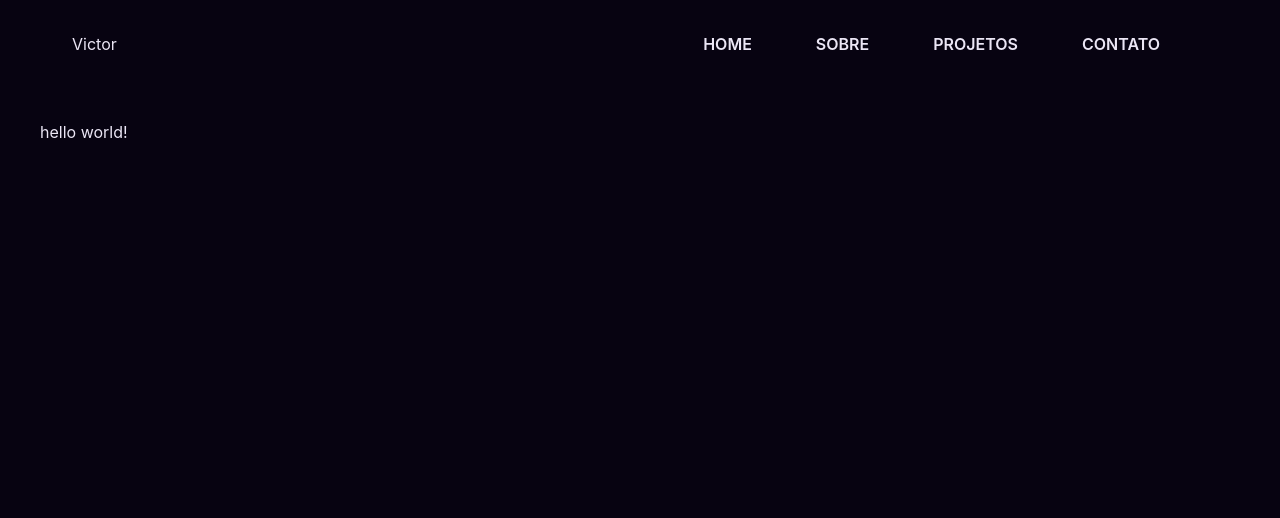
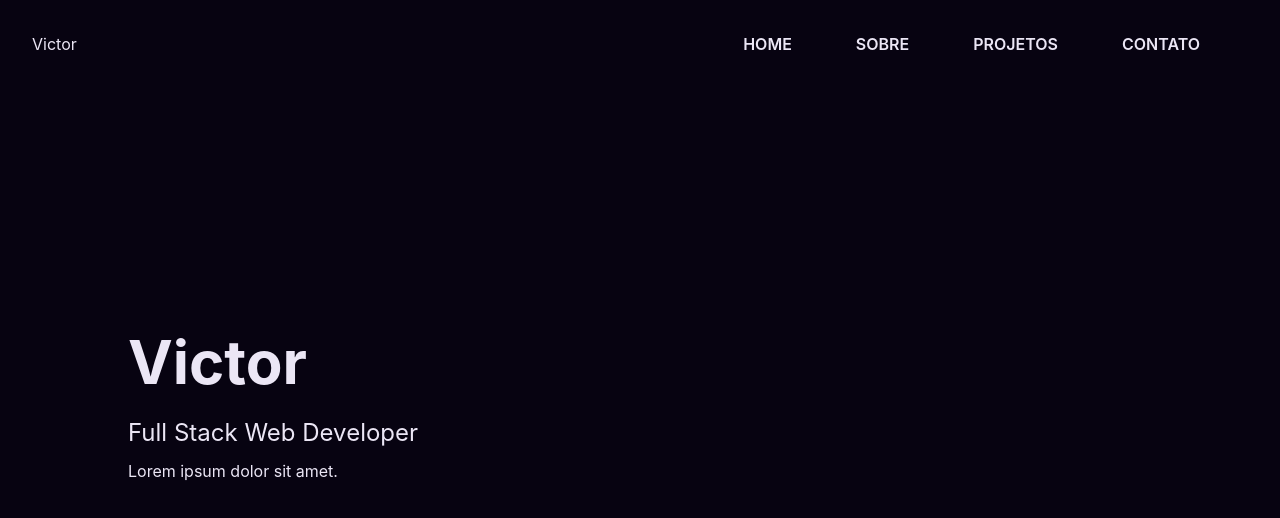
Before and after one commit to cptvictor95/portfolio, a Next.js app: page / in a window 1280 px wide. Shown: the top 518 px of the page. Built offline with nearby package versions, Linux system fonts and the light colour scheme.

Commit message:
create hero section

```diff
--- a/layouts/Main.tsx
+++ b/layouts/Main.tsx
@@ -14,7 +14,7 @@ const Main: React.FC<{ title: string; children: React.ReactNode }> = ({
       as="main"
       m="0 auto"
       direction="column"
-      maxW={{ base: 'auto', xl: '1200px' }}
+      maxW={{ base: 'auto', md: '768px', lg: '1024px', xl: '1280px' }}
       minH="70vh"
       {...mainProps}
     >
--- a/pages/index.tsx
+++ b/pages/index.tsx
@@ -1,10 +1,15 @@
-import { Flex, Text } from '@chakra-ui/layout';
+import React from 'react';
 import Main from '../layouts/Main';
+import Hero from '../sections/Hero';
 
 const Home: React.FC = () => {
   return (
     <Main title="Victor">
-      <Text>hello world!</Text>
+      <Hero
+        title="Victor"
+        subtitle="Full Stack Web Developer"
+        ctaText="Lorem ipsum dolor sit amet."
+      />
     </Main>
   );
 };
--- /dev/null
+++ b/sections/Hero.tsx
@@ -0,0 +1,36 @@
+import { Flex, Stack, Text } from '@chakra-ui/layout';
+import React from 'react';
+
+const Hero: React.FC<{
+  title: string;
+  subtitle: string;
+  ctaText: string;
+}> = ({ title, subtitle, ctaText }) => {
+  return (
+    <Flex
+      as="section"
+      minH="70vh"
+      maxW={{ base: 'auto', lg: '768px', xl: '1280px' }}
+      direction={{ base: 'column', md: 'row' }}
+      align="center"
+      justify={{ base: 'center', md: 'left', xl: 'left' }}
+      px={{ base: 4, md: 20, lg: 24, xl: 32 }}
+      mb={8}
+    >
+      <Stack
+        as="article"
+        align={['center', 'center', 'flex-start', 'flex-start']}
+      >
+        <Text as="h1" fontSize="6xl" fontWeight="bold">
+          {title}
+        </Text>
+        <Text as="h3" fontSize="2xl">
+          {subtitle}
+        </Text>
+        <Text>{ctaText}</Text>
+      </Stack>
+    </Flex>
+  );
+};
+
+export default Hero;
```
